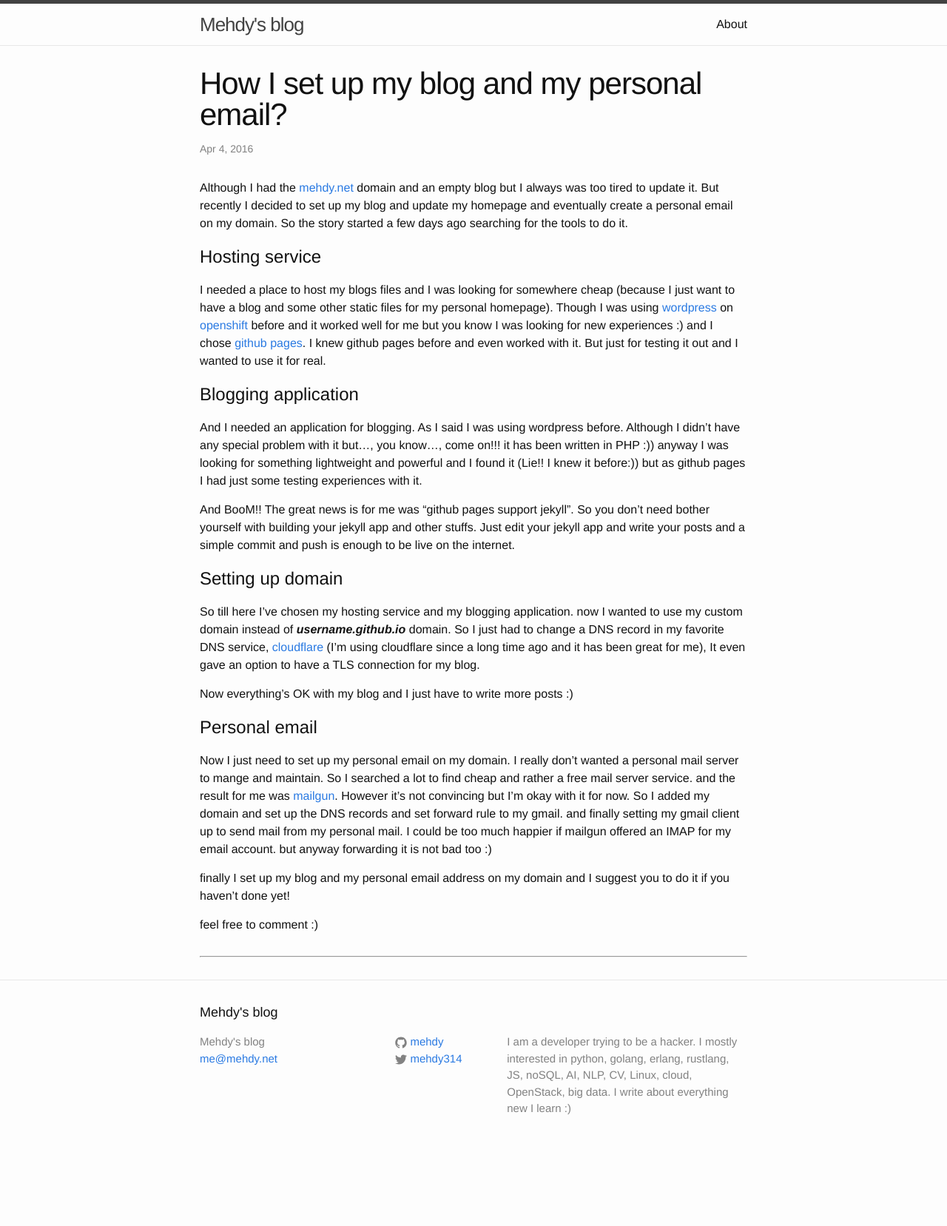
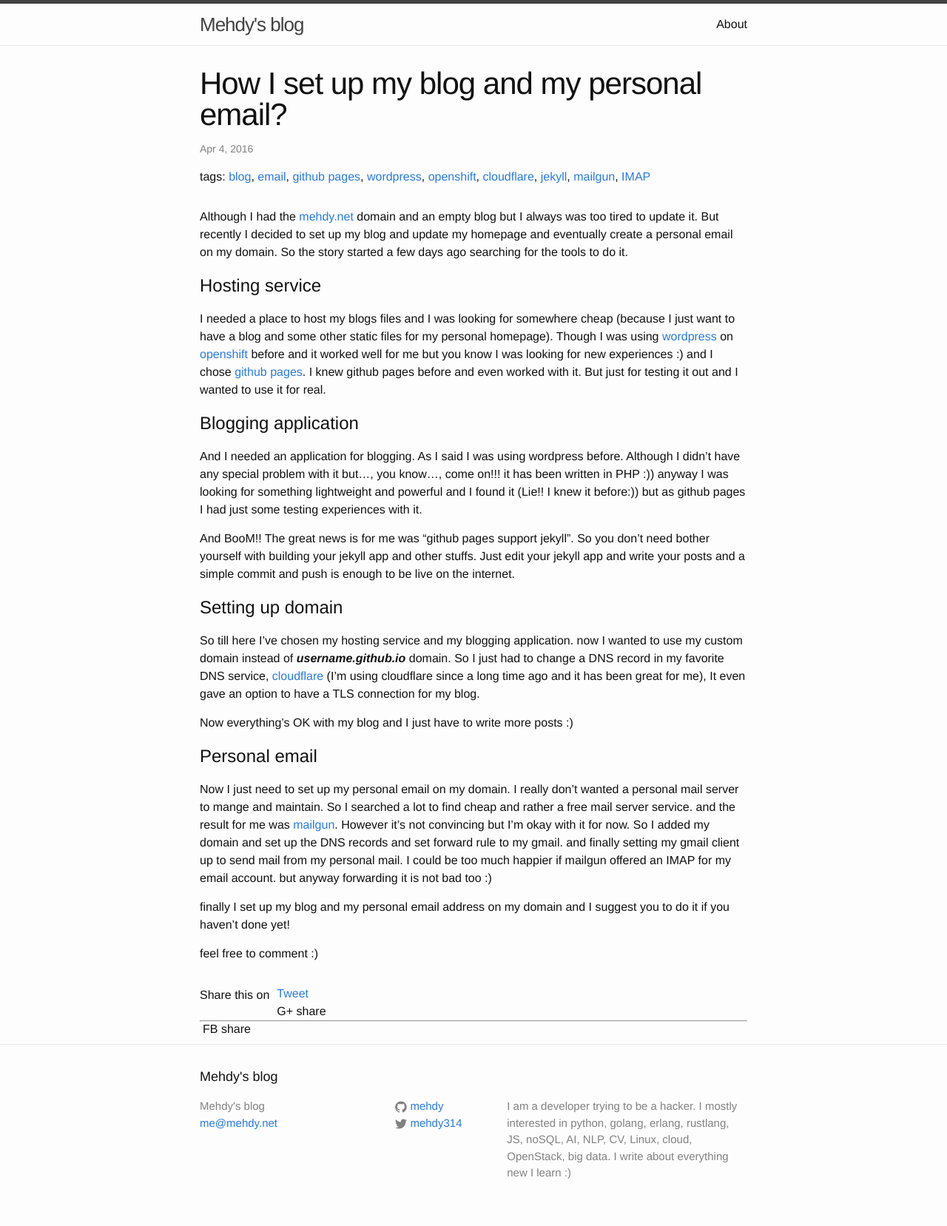
Before and after one commit to mehdy/blog, a Jekyll site: the page built from _posts/2016-04-04-set-up-blog-and-personal-email.md, in a window 1280 px wide. Shown: the whole page at 74% size. Built offline with Jekyll 4.4.1, drawn with Linux system fonts in a browser that asks for light colours; comment, search, counter and statistics services are not loaded; before the commit the page ends 1570 px from its top, so only the background shows below that.

Commit message:
added share buttons. tags and meta data

```diff
--- a/_includes/head.html
+++ b/_includes/head.html
@@ -6,6 +6,12 @@
   <title>{% if page.title %}{{ page.title | escape }}{% else %}{{ site.title | escape }}{% endif %}</title>
   <meta name="description" content="{% if page.excerpt %}{{ page.excerpt | strip_html | strip_newlines | truncate: 160 }}{% else %}{{ site.description }}{% endif %}">
 
+  <meta property="og:url" content="{% if page.title %}{{ site.url }}{{ page.title }}{% endif %}" />
+  <meta property="og:type" content="Blog" />
+  <meta property="og:title" content="{{ site.title }}" />
+  <meta property="og:description" content="{{ site.description }}" />
+  <meta property="og:image" content="{% if page.meta_image %}{{ site.url }}{{ page.meta_image }}{% endif %}" />
+
   <link rel="stylesheet" href="{{ "/css/main.css" | prepend: site.baseurl }}">
   <link rel="canonical" href="{{ page.url | replace:'index.html','' | prepend: site.baseurl | prepend: site.url }}">
   <link rel="alternate" type="application/rss+xml" title="{{ site.title }}" href="{{ "/feed.xml" | prepend: site.baseurl | prepend: site.url }}">
--- a/_layouts/post.html
+++ b/_layouts/post.html
@@ -6,10 +6,26 @@
   <header class="post-header">
     <h1 class="post-title" itemprop="name headline">{{ page.title }}</h1>
     <p class="post-meta"><time datetime="{{ page.date | date_to_xmlschema }}" itemprop="datePublished">{{ page.date | date: "%b %-d, %Y" }}</time>{% if page.author %} • <span itemprop="author" itemscope itemtype="http://schema.org/Person"><span itemprop="name">{{ page.author }}</span></span>{% endif %}</p>
+    <div>
+      tags:
+      <ul style="display: inline; margin-left: 0">
+        {% for tag in page.tags %}
+        <li class="post-tags">
+          <a href="#">{{ tag }}</a>{% if forloop.last == false %},{% endif %}
+        </li>
+        {% endfor %}</ul>
+    </div>
   </header>
-
   <div class="post-content" itemprop="articleBody">
     {{ content }}
+  </div>
+  <span class="share-label">Share this on</span>
+  <div class="share-page">
+    <a href="https://twitter.com/share" class="twitter-share-button" data-via="mehdy314" data-size="large">Tweet</a>
+    <div class="g-plus" data-action="share" data-annotation="none"
+         data-height="28" data-href="{{ site.url }}{{ page.url }}">G+ share</div>
+    <div class="fb-share-button" data-href="{{ site.url }}{{ page.url }}"
+    data-layout="button">FB share</div>
   </div>
   {% if page.comments %}
   <hr/>
@@ -29,5 +45,15 @@
     })();
   </script>
   <noscript>Please enable JavaScript to view the <a href="https://disqus.com/?ref_noscript" rel="nofollow">comments powered by Disqus.</a></noscript>
+  <script>!function(d,s,id){var js,fjs=d.getElementsByTagName(s)[0],p=/^http:/.test(d.location)?'http':'https';if(!d.getElementById(id)){js=d.createElement(s);js.id=id;js.src=p+'://platform.twitter.com/widgets.js';fjs.parentNode.insertBefore(js,fjs);}}(document, 'script', 'twitter-wjs');</script>
+  <script src="https://apis.google.com/js/platform.js" async defer></script>
+  <div id="fb-root"></div>
+  <script>(function(d, s, id) {
+    var js, fjs = d.getElementsByTagName(s)[0];
+    if (d.getElementById(id)) return;
+    js = d.createElement(s); js.id = id;
+    js.src = "//connect.facebook.net/en_US/sdk.js#xfbml=1&version=v2.5";
+    fjs.parentNode.insertBefore(js, fjs);
+  }(document, 'script', 'facebook-jssdk'));</script>
   {% endif %}
 </article>
--- a/_sass/_layout.scss
+++ b/_sass/_layout.scss
@@ -211,6 +211,19 @@
     display: inline;
 }
 
+/*
+ * sharing
+ */
+.share-label {
+    float: left;
+    padding-top: 2px;
+    padding-right: 10px;
+}
+.fb-share-button {
+    position: absolute !important;
+    margin-left: 4px;
+}
+
 /**
  * Posts
  */
```
